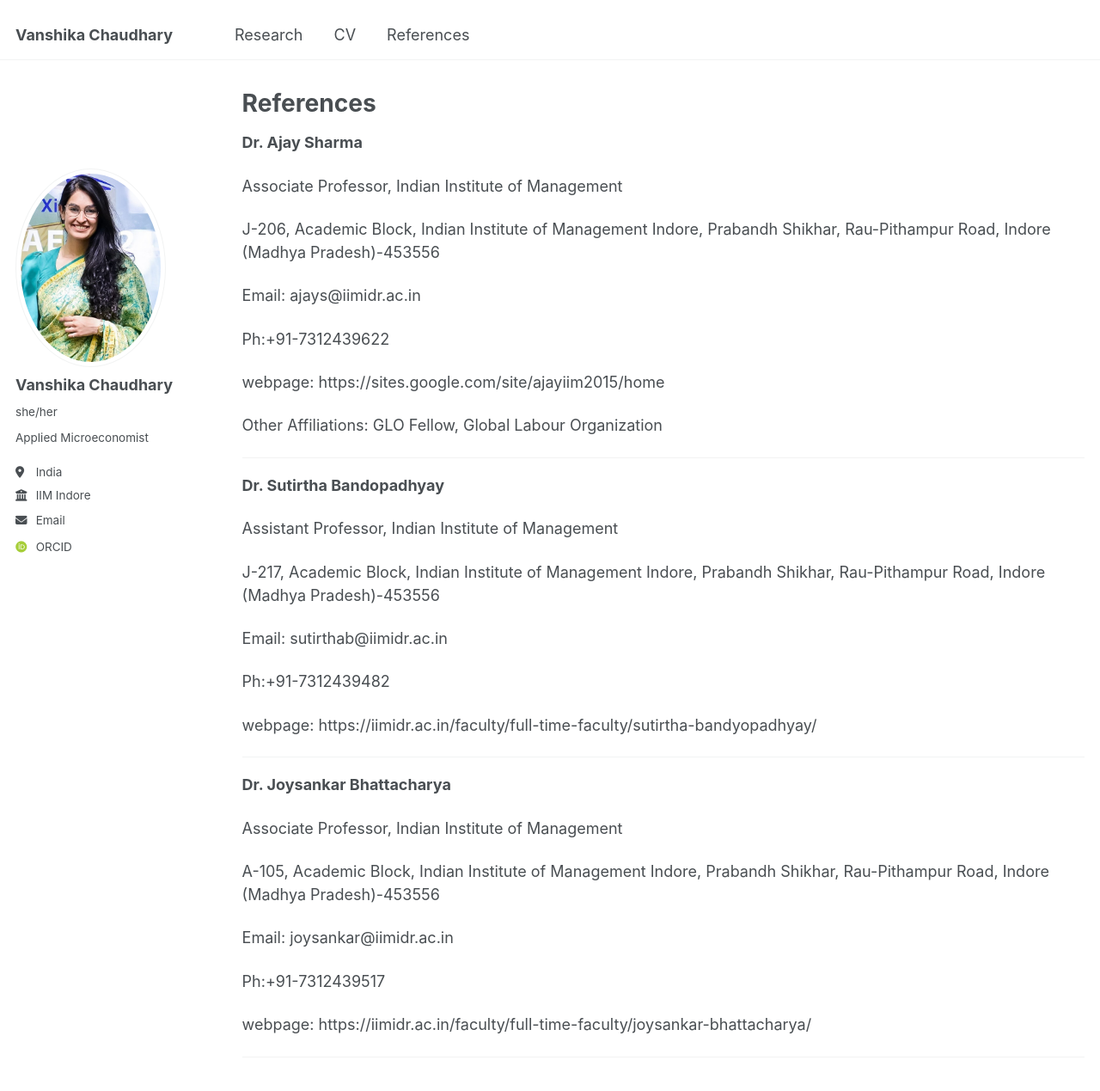
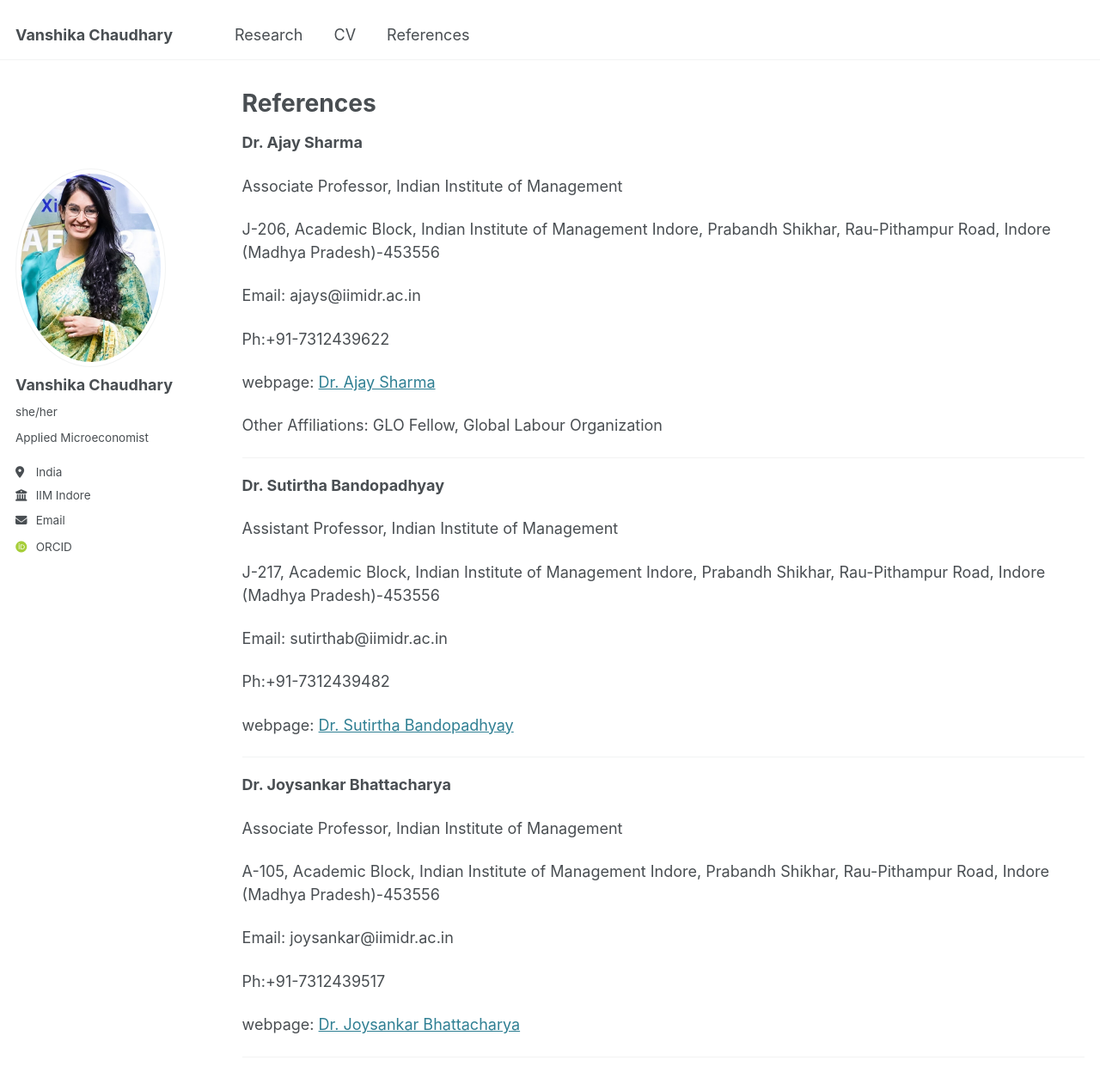
Before and after one commit to vanshika-chaudhary-economics/vanshika-chaudhary-economics.github.io, a Jekyll site: the page built from _pages/references.md, in a window 1280 px wide and 1400 px high. Shown: the top 1269 px of the window at 86% size. Built offline with Jekyll 4.4.1, drawn with Linux system fonts in a browser that asks for light colours; some web fonts are replaced.

Commit message:
Update references.md

```diff
--- a/_pages/references.md
+++ b/_pages/references.md
@@ -17,7 +17,7 @@ Email: ajays@iimidr.ac.in
 
 Ph:+91-7312439622
 
-webpage: https://sites.google.com/site/ajayiim2015/home
+webpage: [Dr. Ajay Sharma](https://sites.google.com/site/ajayiim2015/home)
 
 Other Affiliations: GLO Fellow, Global Labour Organization
 
@@ -34,7 +34,7 @@ Email: sutirthab@iimidr.ac.in
 
 Ph:+91-7312439482
 
-webpage: https://iimidr.ac.in/faculty/full-time-faculty/sutirtha-bandyopadhyay/
+webpage: [Dr. Sutirtha Bandopadhyay](https://iimidr.ac.in/faculty/full-time-faculty/sutirtha-bandyopadhyay/)
 
 ------
 
@@ -49,6 +49,6 @@ Email: joysankar@iimidr.ac.in
 
 Ph:+91-7312439517
 
-webpage: https://iimidr.ac.in/faculty/full-time-faculty/joysankar-bhattacharya/
+webpage: [Dr. Joysankar Bhattacharya](https://iimidr.ac.in/faculty/full-time-faculty/joysankar-bhattacharya/)
 
 ------
```
